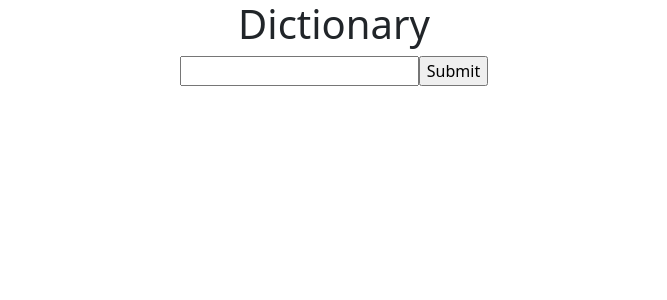
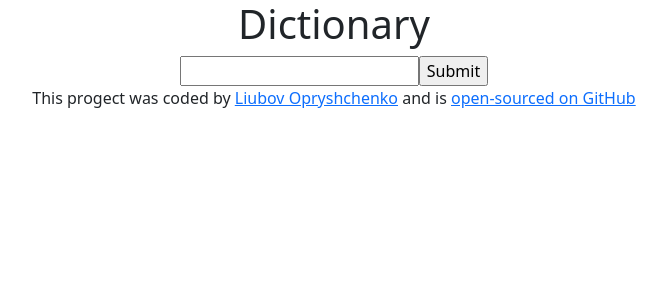
Before and after one commit to Liubov-Ukr/dictionary-react, a React (Create React App) app: page / in a window 1280 px wide. Shown: the top 300 px of the page, without its empty margins (306-973 px from the left). Built offline with nearby package versions, Linux system fonts and the light colour scheme.

Commit message:
created footer

```diff
--- a/src/App.js
+++ b/src/App.js
@@ -1,11 +1,13 @@
 import "./App.css";
 import "bootstrap/dist/css/bootstrap.min.css";
 import Search from "./Search";
+import Footer from "./Footer";
 
 function App() {
   return (
     <div className="App">
       <Search />
+      <Footer />
     </div>
   );
 }
--- /dev/null
+++ b/src/Footer.js
@@ -0,0 +1,22 @@
+export default function Footer() {
+  return (
+    <footer>
+      This progect was coded by{" "}
+      <a
+        href="https://github.com/Liubov-Ukr"
+        target="_blank"
+        rel="noopener noreferrer"
+      >
+        Liubov Opryshchenko
+      </a>{" "}
+      and is{" "}
+      <a
+        href="https://github.com/Liubov-Ukr/dictionary-react"
+        target="_blank"
+        rel="noopener noreferrer"
+      >
+        open-sourced on GitHub
+      </a>{" "}
+    </footer>
+  );
+}
```
